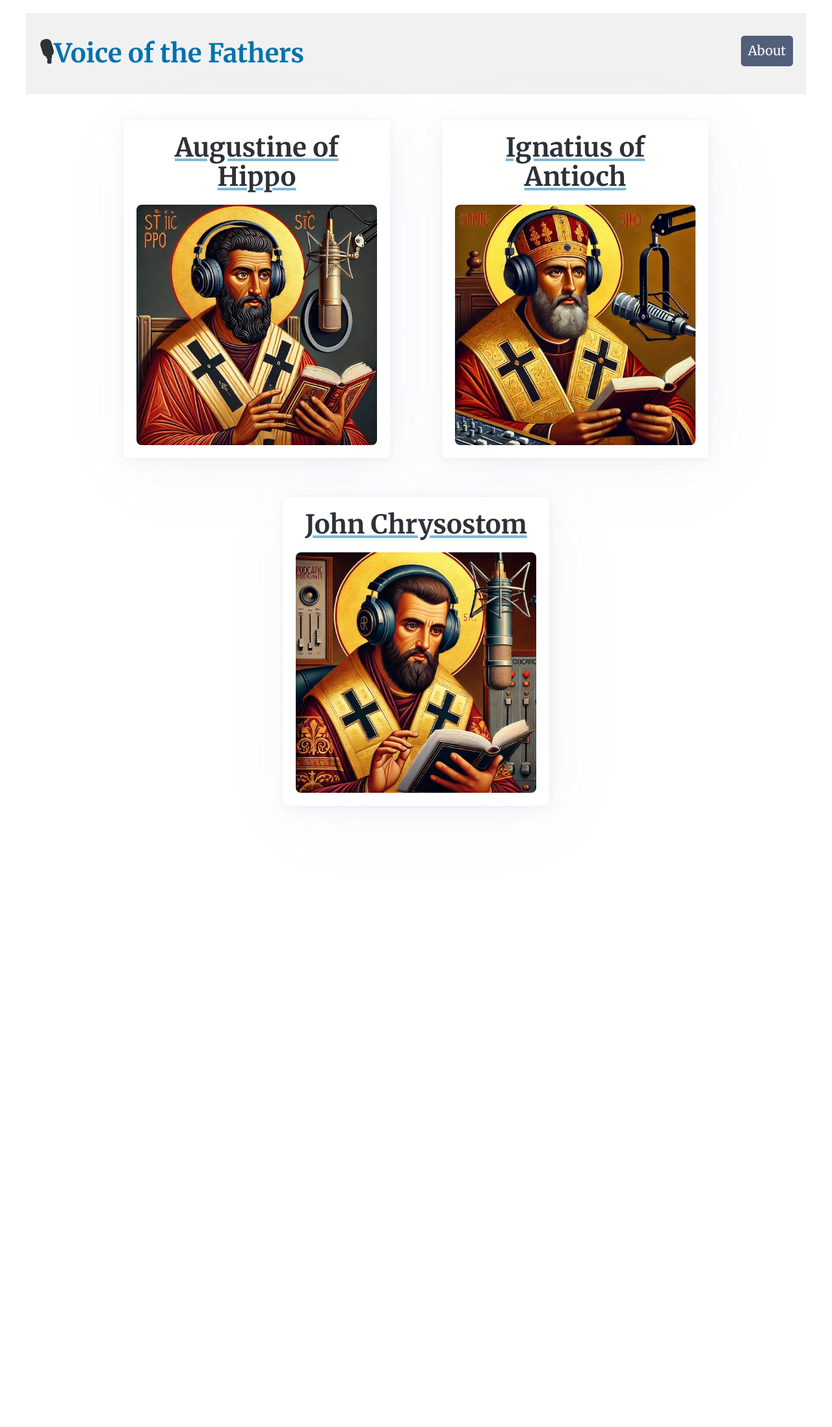
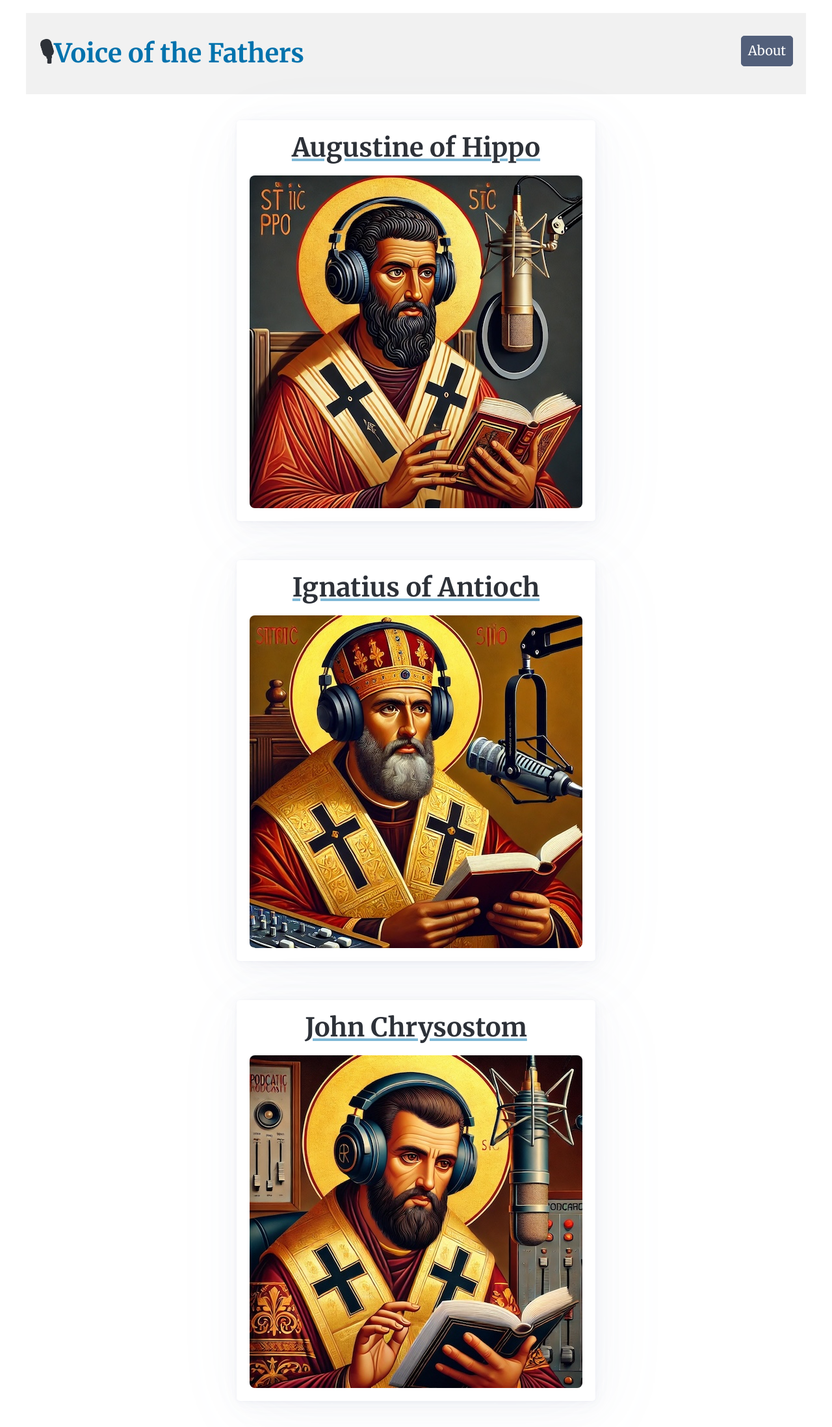
Before and after one commit to joshpeterson/voice-of-the-fathers, a Jekyll site: the page built from index.html, in a window 1280 px wide. Shown: the whole page at 65% size. Built offline with Jekyll 4.4.1, drawn with Linux system fonts in a browser that asks for light colours; before the commit the page ends 1280 px from its top, so only the background shows below that.

Commit message:
Avoid the need to use a media query on mobile

```diff
--- a/index.html
+++ b/index.html
@@ -12,7 +12,7 @@ layout: default
 
   .author-card {
     width: 100%;
-    max-width: 450px;
+    max-width: 700px;
     box-sizing: border-box;
     padding-left: 1rem;
     padding-right: 1rem;
@@ -21,18 +21,6 @@ layout: default
     flex-direction: column;
     align-items: center;
     justify-content: center;
-  }
-
-  @media (max-width: 700px) {
-    .author-list {
-      flex-direction: column;
-      align-items: center;
-    }
-
-    .author-card {
-      width: 95vw;
-      max-width: 400px;
-    }
   }
 </style>
 
```
